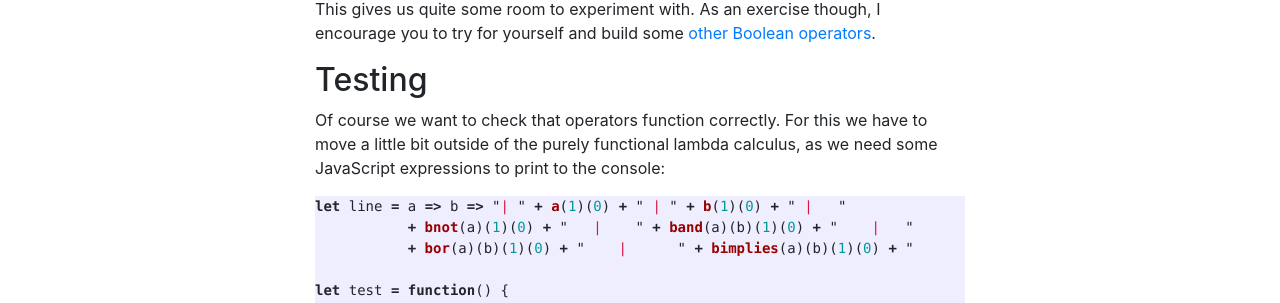
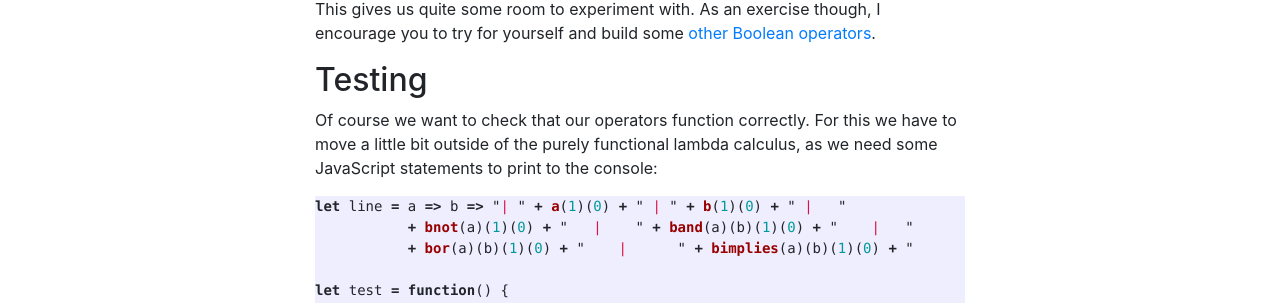
Before and after one commit to pbrandwijk/pbrandwijk.github.io, a Jekyll site: the page built from _posts/2022-10-12-lambda-calculus-foundations-with-javascript.md, in a window 1280 px wide and 900 px high, scrolled down 2852 px. Shown: the part 150-453 px from the top of the window. Built offline with Jekyll 4.4.1, drawn with Linux system fonts in a browser that asks for light colours; nearby versions of some CDN libraries; comment, search, counter and statistics services are not loaded.

Commit message:
Update post

````diff
--- a/_posts/2022-10-12-lambda-calculus-foundations-with-javascript.md
+++ b/_posts/2022-10-12-lambda-calculus-foundations-with-javascript.md
@@ -99,7 +99,7 @@ let bimplies = a => b => bif(band(a)(bnot(b)))(bfalse)(btrue);
 This gives us quite some room to experiment with. As an exercise though, I encourage you to try for yourself and build some [other Boolean operators](https://en.wikipedia.org/wiki/Boolean_algebra#Secondary_operations).
 
 ## Testing
-Of course we want to check that operators function correctly. For this we have to move a little bit outside of the purely functional lambda calculus, as we need some JavaScript expressions to print to the console:
+Of course we want to check that our operators function correctly. For this we have to move a little bit outside of the purely functional lambda calculus, as we need some JavaScript statements to print to the console:
 ```javascript
 let line = a => b => "| " + a(1)(0) + " | " + b(1)(0) + " |   "
            + bnot(a)(1)(0) + "   |    " + band(a)(b)(1)(0) + "    |   "
````
